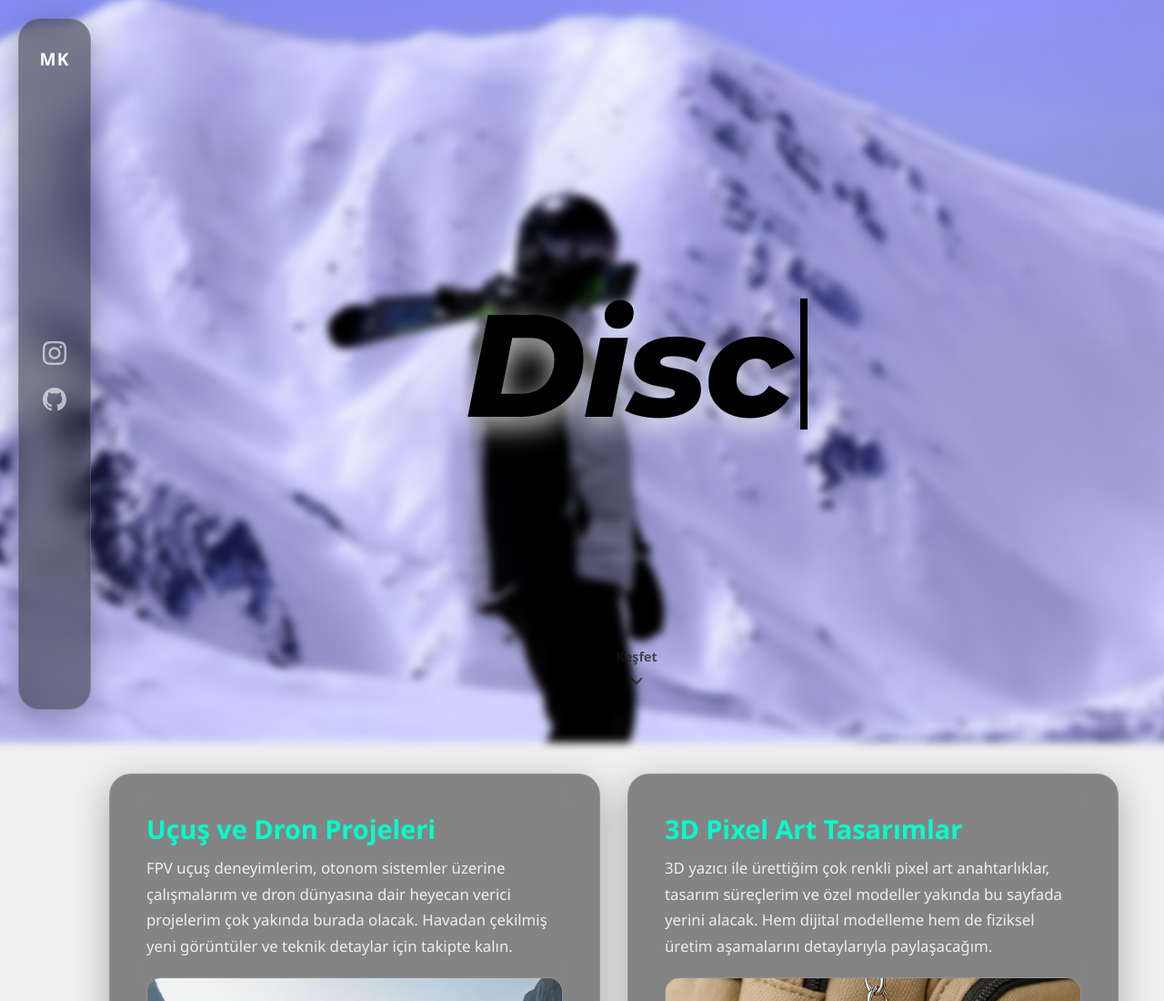
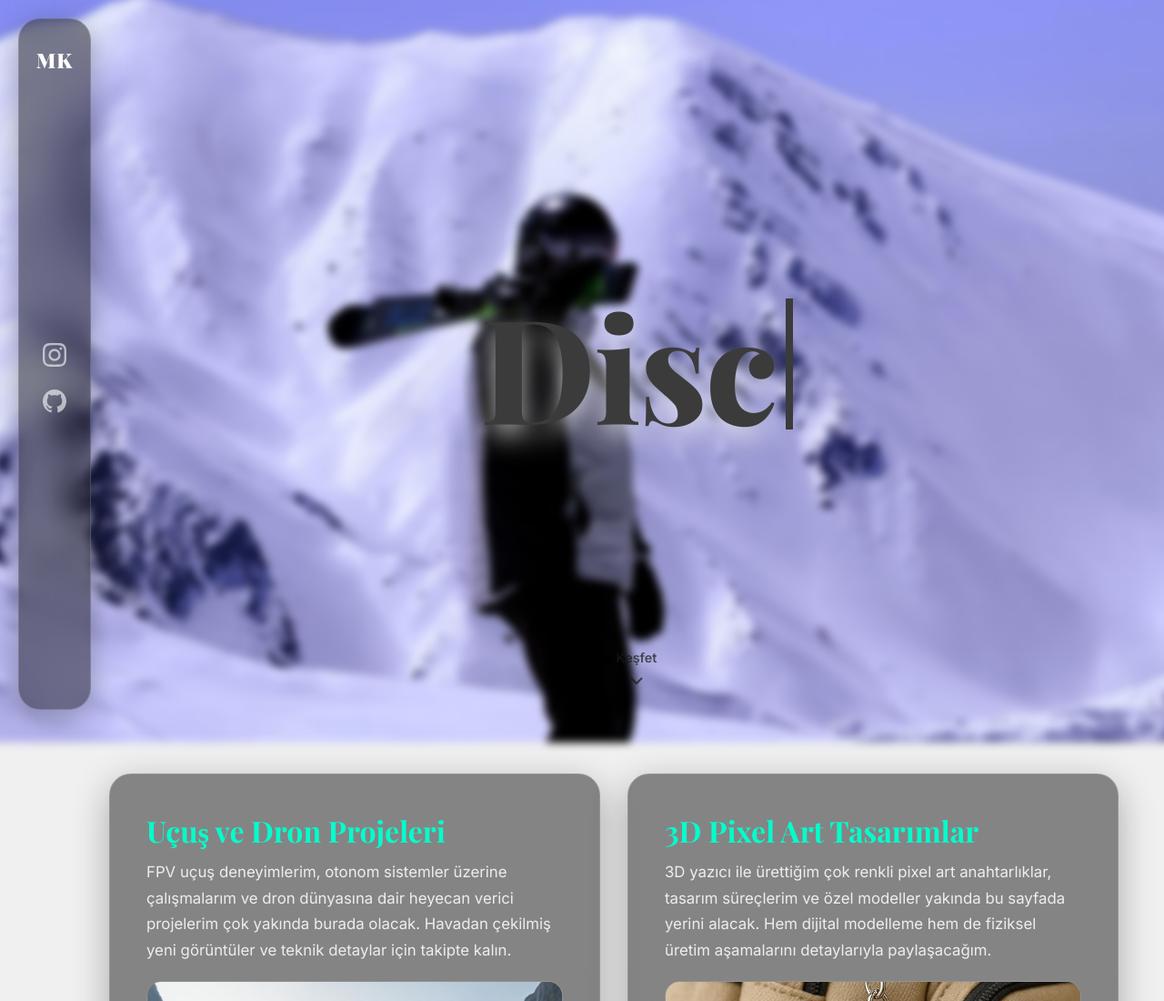
Before and after one commit to mirackorkmaz/myPage, a plain HTML site: page index.html in a window 1280 px wide. Shown: the top 1100 px of the page at 91% size. Drawn offline with nearby package versions, Linux system fonts and the light colour scheme.

Commit message:
Update index.html

```diff
--- a/index.html
+++ b/index.html
@@ -4,13 +4,13 @@
     <meta charset="UTF-8">
     <meta name="viewport" content="width=device-width, initial-scale=1.0">
     <title>Miraç Korkmaz - Portfolyo</title>
-    <!-- Modern, inovatif ve italik destekli Montserrat fontu eklendi -->
-    <link href="https://fonts.googleapis.com/css2?family=Montserrat:ital,wght@1,800&display=swap" rel="stylesheet">
+    <!-- Görseldeki tasarıma uygun Playfair Display (Büyük) ve Inter (Küçük) fontları eklendi -->
+    <link href="https://fonts.googleapis.com/css2?family=Inter:wght@400;500;600&family=Playfair+Display:wght@700;800;900&display=swap" rel="stylesheet">
     <style>
         * { margin: 0; padding: 0; box-sizing: border-box; }
 
         body {
-            font-family: 'Segoe UI', Tahoma, Geneva, Verdana, sans-serif;
+            font-family: 'Inter', sans-serif; /* Sitedeki tüm küçük yazılar için Inter fontu */
             overflow-x: hidden;
             background-color: #f0f0f0;
         }
@@ -44,7 +44,8 @@
         }
 
         .sidebar-logo {
-            font-weight: bold; font-size: 1.2rem; color: #fff; margin-bottom: auto; letter-spacing: 1px;
+            font-family: 'Playfair Display', serif;
+            font-weight: 900; font-size: 1.4rem; color: #fff; margin-bottom: auto; letter-spacing: 1px;
         }
 
         .social-icons {
@@ -75,11 +76,10 @@
 
         /* Yeni Font ve Renk ile Dinamik Yazı Alanı */
         .adventure-text-container {
-            font-family: 'Montserrat', sans-serif; /* Yeni inovatif font */
-            font-style: italic; /* Eğik duruş eklendi */
+            font-family: 'Playfair Display', serif; /* Büyük başlık fontu */
             font-size: 10rem;
             font-weight: 800;
-            color: #000000; /* Daha açık, yumuşak bir siyah/antrasit tonu */
+            color: #3b3b3b;
             letter-spacing: -2px;
             text-shadow: 0 10px 30px rgba(255, 255, 255, 0.8);
             display: flex;
@@ -91,7 +91,7 @@
             display: inline-block;
             width: 8px;
             height: 0.9em;
-            background-color: #000000; /* Yazı rengiyle uyumlu hale getirildi */
+            background-color: #3b3b3b;
             margin-left: 10px;
             vertical-align: text-bottom;
             animation: blink 0.8s step-end infinite;
@@ -155,8 +155,20 @@
             color: #fff;
         }
 
-        .card-text h2 { font-size: 1.8rem; font-weight: 600; margin-bottom: 10px; color: #00ffcc; }
-        .card-text p { font-size: 1.05rem; color: rgba(255, 255, 255, 0.85); line-height: 1.7; }
+        .card-text h2 {
+            font-family: 'Playfair Display', serif; /* Kart başlıkları da editoryal uyum için büyük fontta */
+            font-size: 2rem;
+            font-weight: 700;
+            margin-bottom: 10px;
+            color: #00ffcc;
+        }
+
+        .card-text p {
+            font-size: 1.05rem;
+            color: rgba(255, 255, 255, 0.85);
+            line-height: 1.7;
+            font-weight: 400; /* Paragraflar Inter fontunda okunaklı */
+        }
 
         .card-image {
             width: 100%; height: 300px; border-radius: 16px; object-fit: cover;
@@ -181,7 +193,7 @@
             .sidebar { position: static; width: 100%; flex-direction: row; justify-content: space-between; padding: 15px 30px; margin-bottom: 20px; height: auto;}
             .main-wrapper { margin-left: 0; width: 100%; padding: 0 20px; }
             .hero-section { height: 80vh; }
-            .adventure-text-container { font-size: 5rem; }
+            .adventure-text-container { font-size: 4.5rem; }
             .cursor-large { width: 4px; margin-left: 6px; }
             .cards-grid { grid-template-columns: 1fr; }
             .content-section { padding: 0 0 100px 0; }
@@ -239,7 +251,6 @@
         </div>
     </div>
 
-    <!-- Hata Düzeltilmiş Animasyon Scripti -->
     <script>
         const words = ["Explore.", "Discover.", "Ascend.", "Adventure."];
         let wordIndex = 0;
@@ -249,38 +260,30 @@
 
         function typeWriter() {
             const currentWord = words[wordIndex];
-
-            // Ekrana yazılacak metni güncelle
             textElement.textContent = currentWord.substring(0, charIndex);
 
-            // Hız ayarları (Yazarken 120ms, Silerken 60ms)
             let delay = isDeleting ? 60 : 120;
 
             if (!isDeleting) {
-                // Yazma İşlemi
                 if (charIndex < currentWord.length) {
                     charIndex++;
                 } else {
-                    // Kelime tamamen ekrana yazıldığında 2.5 saniye bekle
                     isDeleting = true;
                     delay = 2500;
                 }
             } else {
-                // Silme İşlemi
                 if (charIndex > 0) {
                     charIndex--;
                 } else {
-                    // İlk harf de tamamen silindikten (boş ekran) sonra bekle ve kelime değiştir
                     isDeleting = false;
                     wordIndex = (wordIndex + 1) % words.length;
-                    delay = 800; // Boş imleç ekranında 0.8 saniye bekle
+                    delay = 800;
                 }
             }
 
             setTimeout(typeWriter, delay);
         }
 
-        // Animasyon ve Scroll Efektleri
         document.addEventListener("DOMContentLoaded", () => {
             setTimeout(typeWriter, 500);
             revealElements();
```
